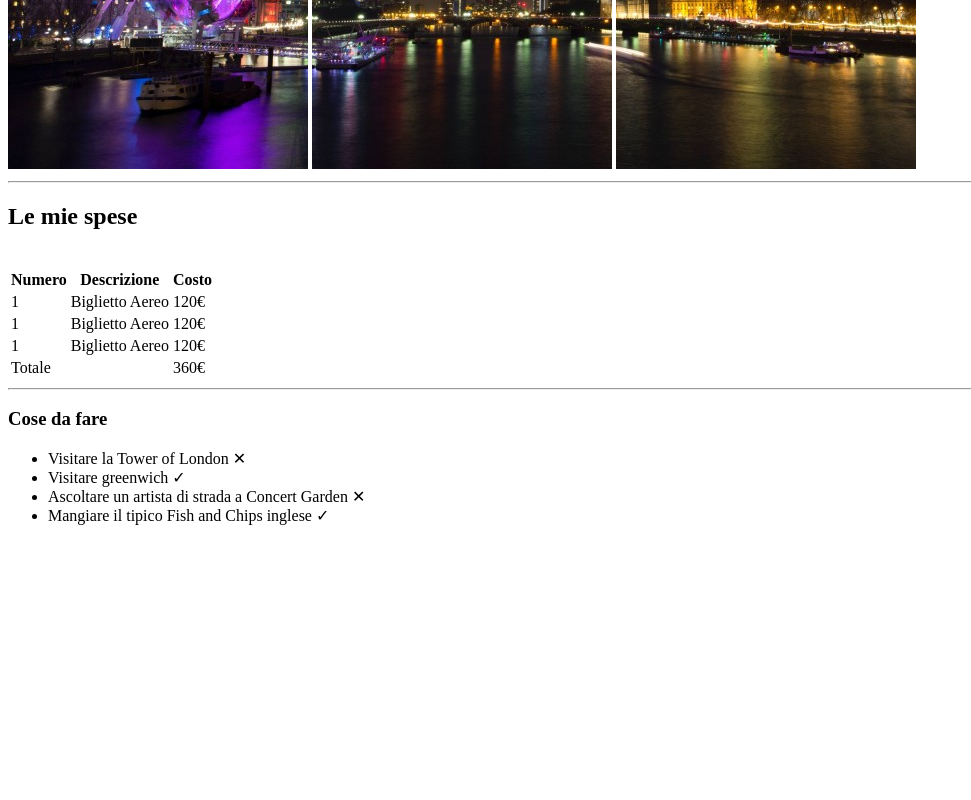
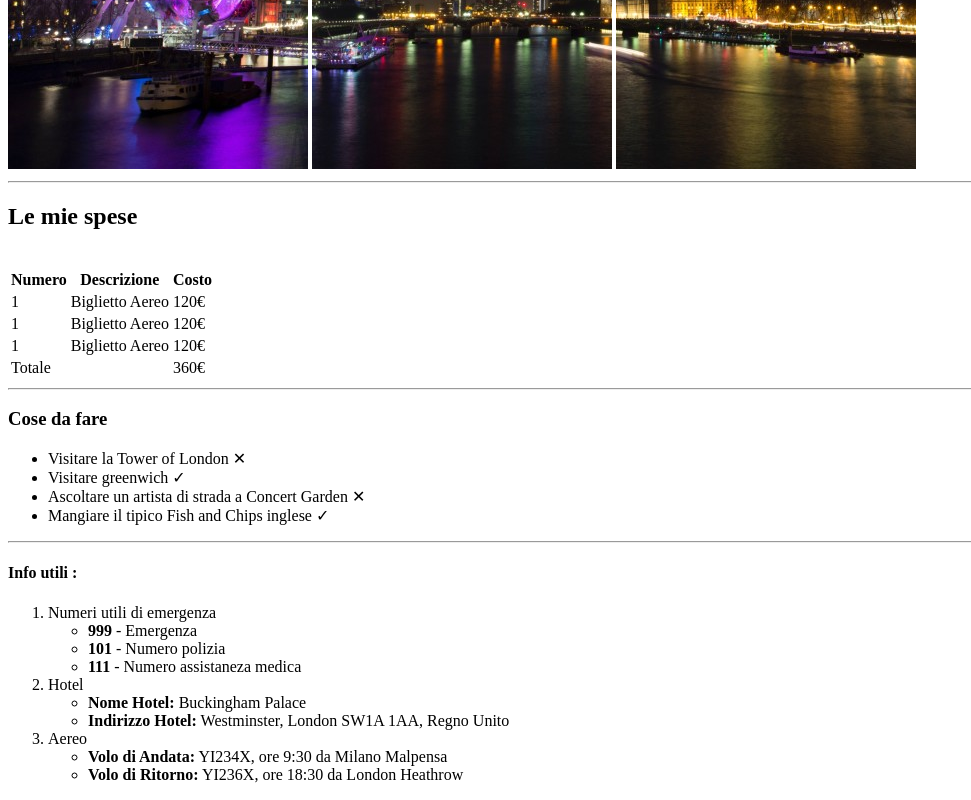
Before and after one commit to GianMarcoPimentel/html-london-trip, a plain HTML site: page index.html in a window 1280 px wide. Shown: the part 511-1311 px from the top of the page, without its empty margins (0-971 px from the left). Before the commit the page ends 1052 px from the top, so only its background shows below. Drawn offline with Linux system fonts and the light colour scheme.

Commit message:
Terzo sottotilo con liste dentro ad altre liste

```diff
--- a/index.html
+++ b/index.html
@@ -61,6 +61,34 @@
         <li>Ascoltare un artista di strada a Concert Garden &#10005;</li>
         <li>Mangiare il tipico Fish and Chips inglese &#10003;</li>
     </ul>
+    <hr>
+        <!--Continuo nel main ("quarta parte")-->
+        <h4>Info utili :</h4>
+        <!--Creo una lista ordinata, e per ogni (li) della lista devo creare una lista non ordinata-->
+        <ol>
+            <li>
+                Numeri utili di emergenza
+                <ul>
+                    <li><strong>999</strong> - Emergenza</li>
+                    <li><strong>101</strong> - Numero polizia</li>
+                    <li><strong>111</strong> - Numero assistaneza medica</li>
+                </ul>
+            </li>
+            <li>
+                Hotel
+                <ul>
+                    <li><strong>Nome Hotel:</strong> Buckingham Palace</li>
+                    <li><strong>Indirizzo Hotel:</strong> Westminster, London SW1A 1AA, Regno Unito</li>
+                </ul>
+            </li>
+            <li>
+                Aereo
+                <ul>
+                    <li><strong>Volo di Andata:</strong> YI234X, ore 9:30 da Milano Malpensa</li>
+                    <li><strong>Volo di Ritorno:</strong> YI236X, ore 18:30 da London Heathrow</li>
+                </ul>
+            </li>
+        </ol>
    </main>
 
 </body>
```
